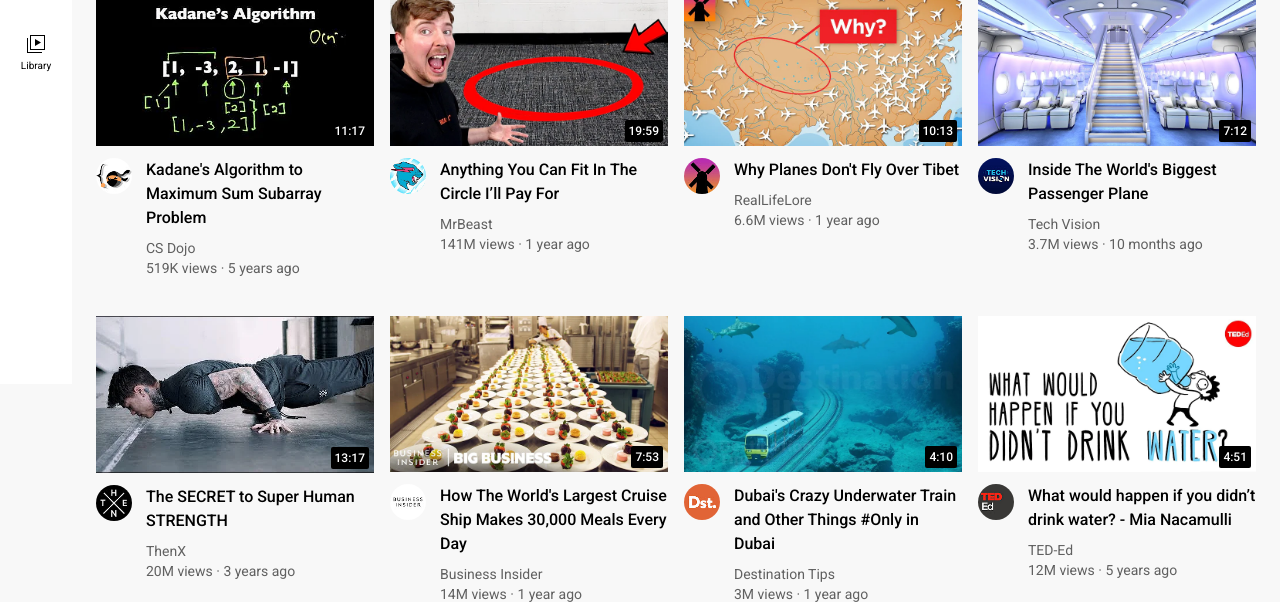
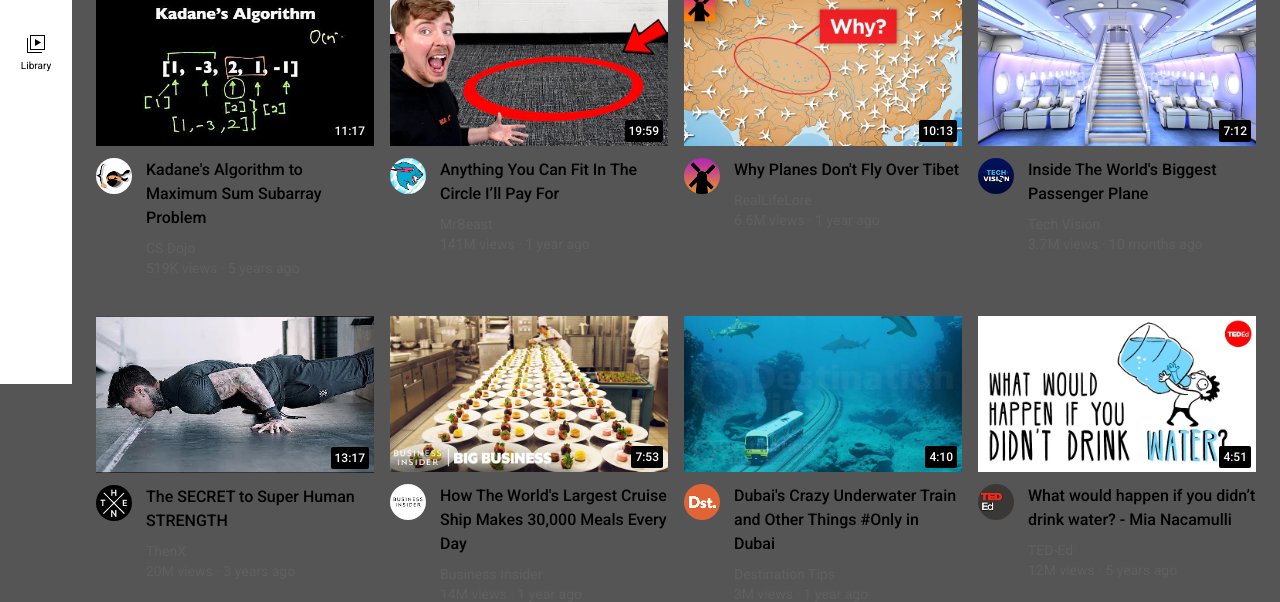
Before and after one commit to grimmal72/supersimple-website, a plain HTML site: page index.html in a window 1280 px wide. Shown: the part 416-1018 px from the top of the page. Drawn offline with Linux system fonts and the light colour scheme.

Commit message:
Update general.css

```diff
--- a/styles/general.css
+++ b/styles/general.css
@@ -10,5 +10,5 @@
   padding-top: 80px;
   padding-left: 96px;
   padding-right: 24px;
-  background-color: rgb(248, 248, 248);
+  background-color: #555;
 }
```
